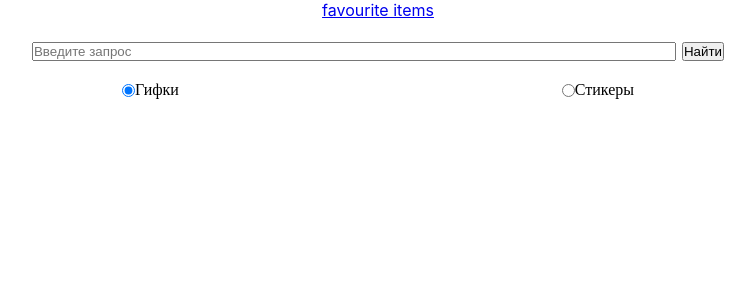
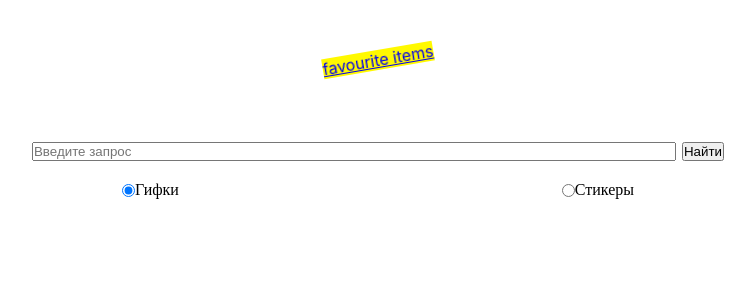
Before and after one commit to xim97/graduation-project, a React (Create React App) app in the folder graduation-project/: page / in a window 1280 px wide. Shown: the top 300 px of the page, without its empty margins (262-1017 px from the left). Built offline with nearby package versions, Linux system fonts and the light colour scheme.

Commit message:
added some styling

```diff
--- a/graduation-project/src/App.css
+++ b/graduation-project/src/App.css
@@ -1,3 +1,14 @@
+@keyframes blowYourEyes{
+  0% {
+    background-color: red;
+    transform: rotate(0deg);
+  }
+  100% {
+    background-color: yellow;
+    transform: rotate(359deg);
+  }
+}
+
 * {
   margin: 0;
   padding: 0;
@@ -7,10 +18,6 @@
   display: flex;
   flex-direction: column;
   justify-content: flex-start;
-}
-
-.App a {
-  align-self: center;
 }
 
 .search-section {
@@ -31,22 +38,6 @@
 .search-section input[type="text"] {
   width: 100%;
   outline: none;
-}
-
-#dropdown {
-  border: 2px solid white;
-  width: 50%;
-  display: flex;
-  flex-direction: row;
-  justify-content: flex-start;
-  flex-wrap: wrap;
-  position: absolute;
-  z-index: 9999;
-  background-color: white;
-}
-
-#dropdown .entity {
-  border: none;
 }
 
 .pick-section {
--- a/graduation-project/src/components/Item.js
+++ b/graduation-project/src/components/Item.js
@@ -10,6 +10,12 @@ const Header = styled.div`
     justify-content: space-between;
     align-items: center;
     margin-bottom: 5px;
+`;
+
+const H5 = styled.h5`
+    background-color: red;
+    padding: 5px;
+    transform: rotate(5deg);
 `;
 
 class Item extends Component {
@@ -36,7 +42,7 @@ class Item extends Component {
         return (
             <div className="entity" entityid={this.props.item.id}>
                 <Header>
-                    <h5>{this.props.item.title}</h5>
+                    <H5>{this.props.item.title}</H5>
                     <i
                         onClick={this.handleClickFavouriteButton}
                         className={iconClass}
--- a/graduation-project/src/pages/ContentPage.js
+++ b/graduation-project/src/pages/ContentPage.js
@@ -4,6 +4,13 @@ import ItemsContainer from "../components/ItemsContainer";
 import Switcher from "../components/Switcher";
 import { connect } from "react-redux";
 import loadItems from "../utils/loadItems";
+import styled from "styled-components";
+
+const StyledLink = styled.div`
+    animation: blowYourEyes  0.1s infinite;
+    align-self: center;
+    margin: 50px 0;
+`;
 
 class ContentPage extends Component {
     constructor(props) {
@@ -18,7 +25,7 @@ class ContentPage extends Component {
     render() {
         return (
             <div className="App">
-                <a href="/saved/favourites">favourite items</a>
+                <StyledLink><a href="/saved/favourites">favourite items</a></StyledLink>
                 <SearchComponent />
                 <Switcher />
                 <ItemsContainer />
--- a/graduation-project/src/pages/FavouritesPage.js
+++ b/graduation-project/src/pages/FavouritesPage.js
@@ -1,6 +1,12 @@
 import React, { Component } from "react";
 import { connect } from "react-redux";
 import Item from "../components/Item";
+import styled from "styled-components";
+
+const StyledLink = styled.div`
+    animation: blowYourEyes  0.1s infinite;
+    margin: 30px 0;
+`;
 
 class FavouritesPage extends Component {
     constructor(props) {
@@ -31,7 +37,8 @@ class FavouritesPage extends Component {
     render() {
         return (
             <div id="content" className="content">
-                <a href="/">main page</a>
+                <StyledLink><a href="/">main page</a></StyledLink>
+
                 {
                     this.props.favouriteItems.length > 0 ?
                         this.props.favouriteItems.slice(0, (this.props.page + 1) * 5).map(item =>
```
Lines whose indentation alone changed are shown as unchanged.
